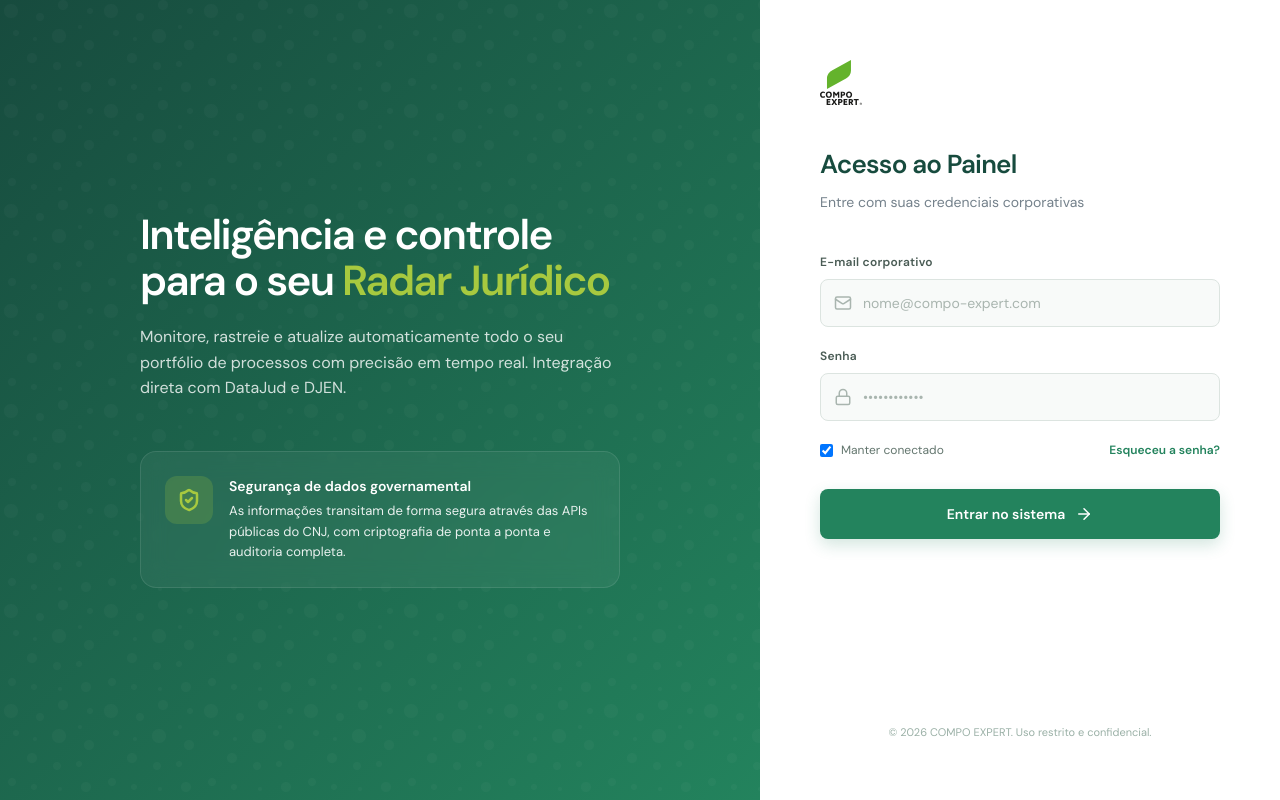
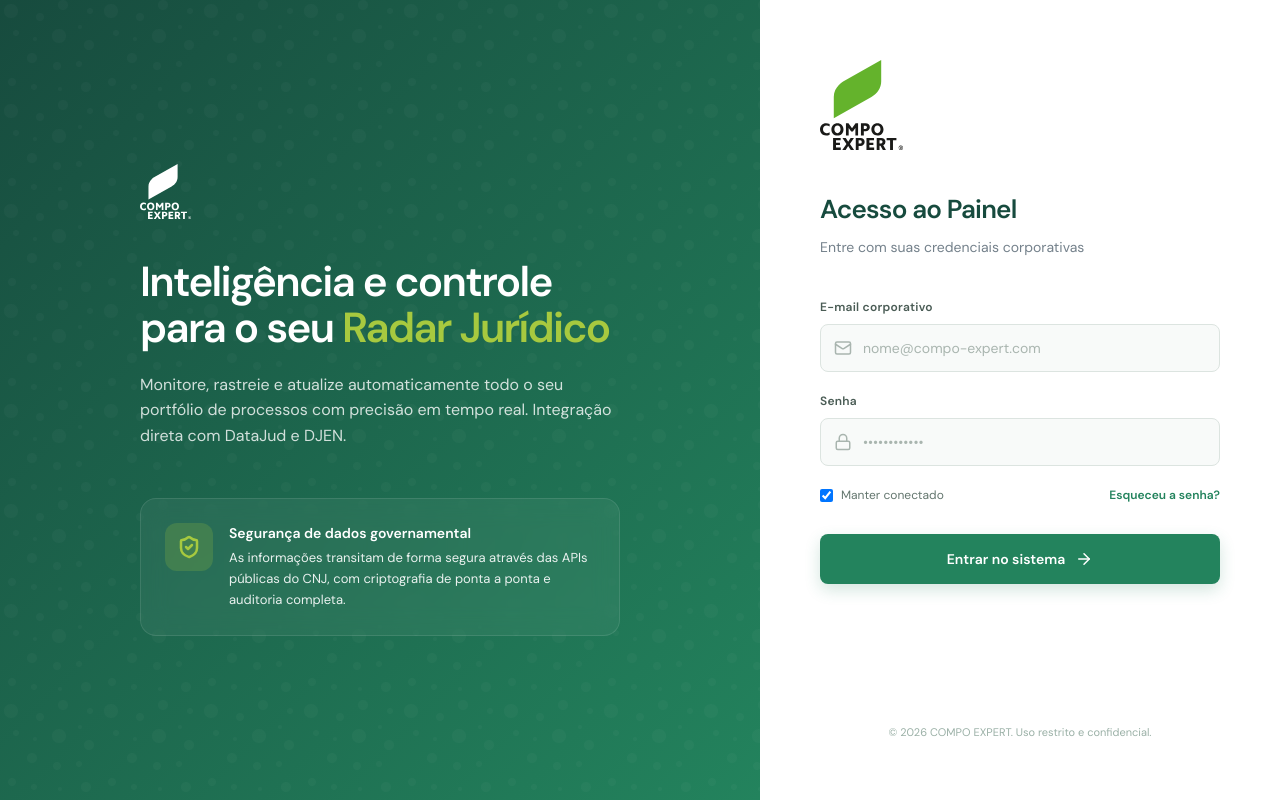
Before and after one commit to israelhespanhol-lang/Dashboard-Jur-dico-COMPO-EXPERT, a Next.js app: page /login in a window 1280 px wide. Built offline with nearby package versions, Linux system fonts and the light colour scheme.

Commit message:
Update logos on login page

```diff
--- a/src/app/globals.css
+++ b/src/app/globals.css
@@ -97,7 +97,7 @@ html, body { overflow-x: hidden; }
 .login-glass-card strong { display: block; color: white; font-weight: 600; font-size: 14px; margin-bottom: 4px; }
 .login-form-area { width: 520px; flex-shrink: 0; display: flex; flex-direction: column; justify-content: center; padding: 60px; }
 .login-logo { margin-bottom: 40px; }
-.login-logo img { height: 45px; width: auto; }
+.login-logo img { height: 90px; width: auto; }
 .login-form-area h2 { font-size: 26px; color: var(--navy); font-weight: 600; margin: 0 0 8px; letter-spacing: -0.03em; }
 .login-form-area p.subtitle { color: #74818b; font-size: 14px; margin: 0 0 40px; }
 .login-field { margin-bottom: 20px; }
--- a/src/app/login/page.tsx
+++ b/src/app/login/page.tsx
@@ -21,6 +21,11 @@ export default function LoginPage() {
     <div className="login-wrapper">
       <div className="login-cover">
         <div className="login-cover-content">
+          <img
+            src="/compo-expert-logo.svg"
+            alt="COMPO EXPERT Logo"
+            style={{ height: '55px', marginBottom: '40px', filter: 'brightness(0) invert(1)' }}
+          />
           <h1>
             Inteligência e controle para o seu <span>Radar Jurídico</span>
           </h1>
```
